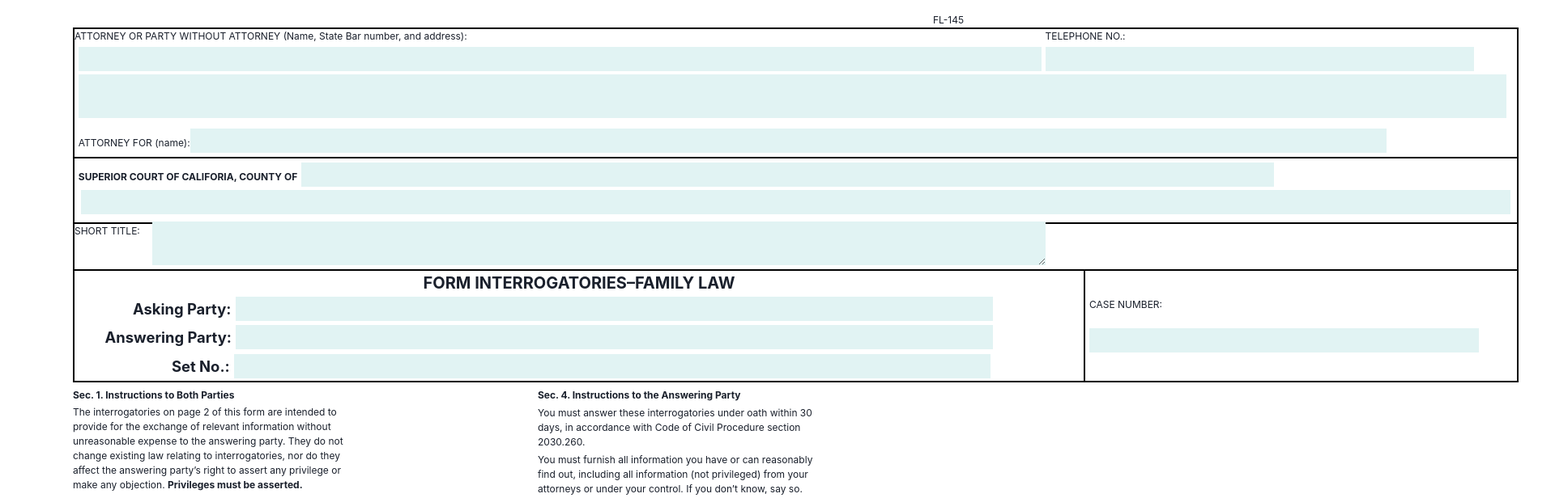
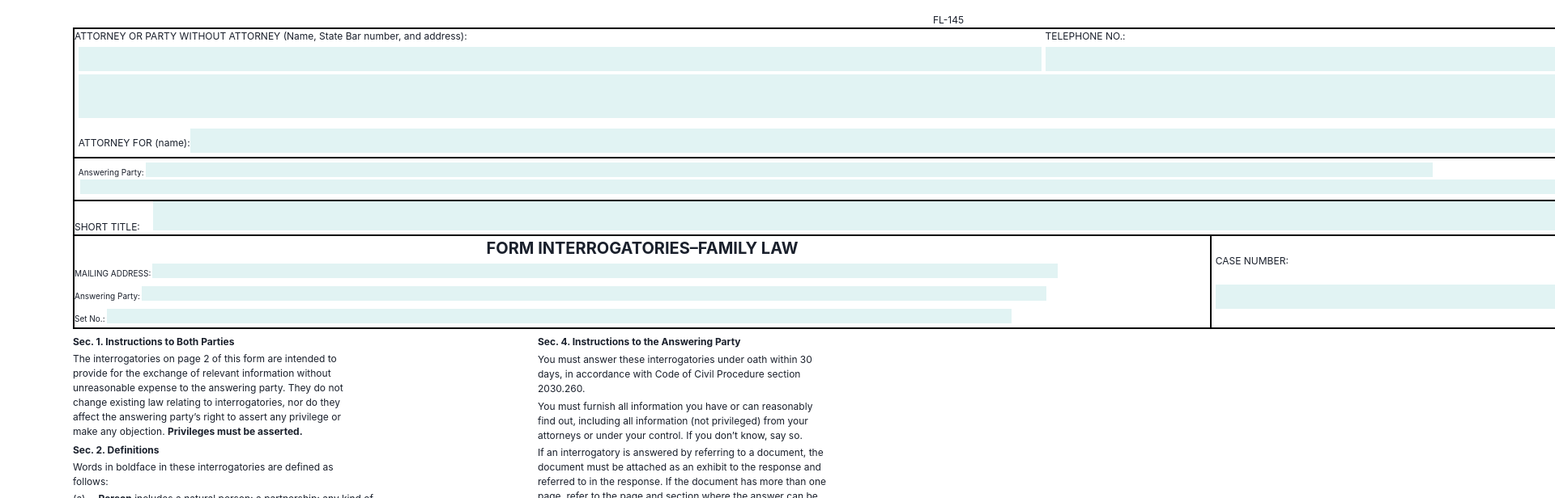
Before and after one commit to sddoc-in/by-the-law, a React (Create React App) app in the folder client/: page /pdf145 in a window 1280 px wide. Shown: the top 616 px of the page at 81% size, 1920 px wide, since content can reach past the window. Built offline with nearby package versions, Linux system fonts and the light colour scheme; the HTML template or start-up script is replaced by a standard one.

Commit message:
design well

```diff
--- a/client/src/components/pdf/fl142/fl142.tsx
+++ b/client/src/components/pdf/fl142/fl142.tsx
@@ -1303,7 +1303,6 @@ export default function FL142() {
                             <td style={{ border: "1px solid black", width: "5%" }}>
                                 <input style={{ backgroundColor: "rgb(225, 243, 243)", border: "none", marginLeft: 2, marginBottom:4,marginTop: 3, width: "93%" }} type="text" /><br />
 
-                                {/* <input size={10} style={{ backgroundColor: "rgb(225, 243, 243)", border: "none", margin: "0px" }} type="text" id="street" /> */}
                             </td>
                             <td style={{ border: "1px solid black", width: "5%" }}>
                             <input style={{ backgroundColor: "rgb(225, 243, 243)", border: "none", marginLeft: 2, marginBottom:4,marginTop: 3, width: "93%" }} type="text" /><br />
--- a/client/src/components/pdf/fl145/fl145.tsx
+++ b/client/src/components/pdf/fl145/fl145.tsx
@@ -36,7 +36,7 @@ export default function FL145() {
       ...details,
       InstructionsToTheAskingParty: {
         ...details.InstructionsToTheAskingParty,
-        [e.target.name]: e.target.value==="on"?true:false,
+        [e.target.name]: e.target.value === "on" ? true : false,
       },
     });
   }
@@ -46,7 +46,7 @@ export default function FL145() {
   // console.log(checked)
 
   return (
-    <div style={{ maxWidth: "1100px", margin: "auto",fontSize:12 }}>
+    <div style={{ maxWidth: "1100px", margin: "auto", fontSize: 12 }}>
       <div>
         <h3
           style={{
@@ -76,7 +76,7 @@ export default function FL145() {
                 colSpan={2}
               >
                 <div>
-                 <div style={{display:"flex"}}>
+                  <div style={{ display: "flex" }}>
                     <div>
                       <label>
                         ATTORNEY OR PARTY WITHOUT ATTORNEY (Name, State Bar number,
@@ -89,7 +89,7 @@ export default function FL145() {
                         style={{
                           backgroundColor: "rgb(225, 243, 243)",
                           border: "none",
-                            margin:"0.25rem 0.3rem",
+                          margin: "0.25rem 0.3rem",
                         }}
                         type="text" />
                     </div>
@@ -100,11 +100,11 @@ export default function FL145() {
                       <input
                         name={"AttorneyOrPartyWithoutAttorney"}
                         onChange={(e) => handleChange(e)}
-                        size={42}
+                        size={65}
                         style={{
                           backgroundColor: "rgb(225, 243, 243)",
                           border: "none",
-                          marginTop:"0.25rem"
+                          marginTop: "0.25rem"
                         }}
                         type="text" />
                     </div>
@@ -118,18 +118,18 @@ export default function FL145() {
                       border: "none",
                       width: "99%",
                       resize: "none",
-                      marginLeft:"0.3rem"
+                      marginLeft: "0.3rem"
                     }}
                     id=""
                     rows={3}
                   ></textarea>
                 </div>
-                <div style={{ marginTop: "0.2rem" , padding:"0.3rem"}}>
+                <div style={{ marginTop: "0.2rem", padding: "0.3rem" }}>
                   <label htmlFor="attorney">ATTORNEY FOR (name):</label>
                   <input
                     name={"AttorneyFor"}
                     onChange={(e) => handleChange(e)}
-                    size={121}
+                    size={147}
 
                     style={{
                       backgroundColor: "rgb(225, 243, 243)",
@@ -147,40 +147,19 @@ export default function FL145() {
                   width: "70%",
                   border: "2px solid black",
                   borderCollapse: "collapse",
-                padding:"0.3rem"
+                  padding: "0.3rem"
                 }}
                 colSpan={2}>
-                <div style={{ fontWeight: "bold" }}>
-                  <label htmlFor="name">
-                    SUPERIOR COURT OF CALIFORIA, COUNTY OF
-                  </label>
-                  <input
-                   name={"SUPERIORCOURTOFCALIFORNIACOUNTYOF"}
-                   onChange={(e) => handleChange(e)}
-                    size={98}
-                    style={{
-                      backgroundColor: "rgb(225, 243, 243)",
-                      border: "none",
-                      marginLeft: "0.3rem"
-
-                    }}
-                    type="text"
-                    id="name"
-                  />
-                  <br />
-                  <input
-                  name={"SUPERIORCOURTOFCALIFORNIACOUNTYOF"}
-                  onChange={(e) => handleChange(e)}
-                    size={145}
-                    style={{
-                      backgroundColor: "rgb(225, 243, 243)",
-                      border: "none",
-                      margin: "0.3rem 0.2rem"
-
-                    }}
-                    type="text"
-                    id="name"
-                  />
+                <div>
+                    <div className='mt-1 flex justify-end items-center'>
+                    <label htmlFor="street" style={{ fontSize: "10px" }}>Answering Party:</label>
+                    <input style={{ backgroundColor: "rgb(225, 243, 243)", border: "none", margin: "0px 2px", height: "18px", width: "79.7%" }}
+                      type="text" id="street" />
+                  </div>
+                  <div className='mt-1 flex justify-end items-center'>
+                    <input style={{ backgroundColor: "rgb(225, 243, 243)", border: "none", margin: "0px 2px", height: "18px", width: "100%" }}
+                      type="text" id="street" />
+                  </div>
                 </div>
               </td>
             </tr>
@@ -189,20 +168,19 @@ export default function FL145() {
                 width: "70%",
                 border: "2px solid black",
                 borderCollapse: "collapse",
-                }} colSpan={2}>
+              }} colSpan={3}>
               <label htmlFor="">SHORT TITLE:</label>
-                <br />
                 <textarea
                   name={"ShortTitle"}
                   onChange={(e) => handleChange(e)}
                   style={{
-                    marginLeft: "6rem",
-                    marginTop: "-1.3rem",
+                    marginLeft: "1rem",
                     backgroundColor: "rgb(225, 243, 243)",
                     border: "none",
+                    width:"91%",
+                    resize:"none"
                   }}
-                  cols={136}
-                  rows={3}
+                  rows={2}
                   defaultValue={""}
                 />
               </td>
@@ -219,59 +197,29 @@ export default function FL145() {
                   </label>
                 </div>
                 <div style={{ fontSize: "1.15rem" }}>
-                  <label style={{ marginLeft: "4.5rem" }} htmlFor="">
-                    <b>Asking Party:</b>
-                  </label>
-                  <input
-                    style={{
-                      backgroundColor: "rgb(225, 243, 243)",
-                      border: "none",
-                      margin:"2px 6px",
-                      width:"75%"
-                    }}
-                    onChange={(e) => handleFormInterrogatoriesFamilyLaw(e)}
-                    value={details.FormInterrogatoriesFamilyLaw?.AskingParty}
-                    name="AskingParty"
-                    type="text"
-                  />
-                  <br />
-                  <label style={{ marginLeft: "2.35rem" }} htmlFor="">
-                    <b>Answering Party:</b>
-                  </label>
-                  <input
-                   onChange={(e) => handleFormInterrogatoriesFamilyLaw(e)}
-                   value={details.FormInterrogatoriesFamilyLaw?.AnsweringParty}
-                   name="AnsweringParty"
-                    style={{
-                      backgroundColor: "rgb(225, 243, 243)",
-                      border: "none",
-                      margin:"3px 5px",
-                      width:"75%"
-                    }}
-                    type="text"
-                  />
-                  <br />
-                  <label style={{ marginLeft: "7.5rem" }} htmlFor="">
-                    <b>Set No.:</b>
-                  </label>
-                  <input
-                     onChange={(e) => handleFormInterrogatoriesFamilyLaw(e)}
-                     value={details.FormInterrogatoriesFamilyLaw?.SetNo}
-                     name=" SetNo"
-                    style={{
-                      backgroundColor: "rgb(225, 243, 243)",
-                      border: "none",
-                      margin:"3px 5px",
-                      width:"75%"
-                    }}
-                    type="text"
-                  />
-                  <br />
+                  <div className='mt-1 flex justify-end items-center'>
+                    <label htmlFor="street" style={{ fontSize: "10px" }}>MAILING ADDRESS:</label>
+                    <input style={{ backgroundColor: "rgb(225, 243, 243)", border: "none", margin: "0px 2px", height: "18px", width: "79.7%" }}
+                      type="text" id="street" />
+                  </div>
+
+                  <div className='mt-1 flex justify-end items-center'>
+                    <label htmlFor="street" style={{ fontSize: "10px" }}>Answering Party:</label>
+                    <input style={{ backgroundColor: "rgb(225, 243, 243)", border: "none", margin: "0px 2px", height: "18px", width: "79.7%" }}
+                      type="text" id="street" />
+                  </div>
+
+                  <div className='mt-1 flex justify-end items-center'>
+                    <label htmlFor="street" style={{ fontSize: "10px" }}>Set No.:</label>
+                    <input style={{ backgroundColor: "rgb(225, 243, 243)", border: "none", margin: "0px 2px", height: "18px", width: "79.7%" }}
+                      type="text" id="street" />
+                  </div>
+
                 </div>
               </td>
               <td>
                 <div>
-                  <label style={{marginLeft:"0.3rem", display:"flex", alignItems:"flex-start"}} htmlFor="street">CASE NUMBER:</label>
+                  <label style={{ marginLeft: "0.3rem", display: "flex", alignItems: "flex-start" }} htmlFor="street">CASE NUMBER:</label>
                   <br />
                   <input
                     name={"CaseNumber"}
@@ -280,7 +228,7 @@ export default function FL145() {
                     style={{
                       backgroundColor: "rgb(225, 243, 243)",
                       border: "none",
-                      margin:"2px 5px"
+                      margin: "2px 5px"
                     }}
                     type="text"
                   />
@@ -290,7 +238,7 @@ export default function FL145() {
           </tbody>
         </table>
 
-        <div style={{ display: "flex", width: "100%", fontSize: 12,marginTop:"0.4rem"  }}>
+        <div style={{ display: "flex", width: "100%", fontSize: 12, marginTop: "0.4rem" }}>
           <div style={{ width: "65%" }}>
             <div>
               <label htmlFor="">
@@ -310,7 +258,7 @@ export default function FL145() {
               </div>
             </div>
 
-            <div style={{marginTop:"0.3rem" }}>
+            <div style={{ marginTop: "0.3rem" }}>
               <label htmlFor="">
                 <b>Sec. 2. Definitions</b>
               </label>
@@ -385,7 +333,7 @@ export default function FL145() {
               </div>
             </div>
 
-            <div style={{marginTop:"0.4rem" }}>
+            <div style={{ marginTop: "0.4rem" }}>
               <label htmlFor="">
                 <b>Sec. 3. Instructions to the Asking Party</b>
               </label>
@@ -447,7 +395,7 @@ export default function FL145() {
               </div>
             </div>
 
-            <div style={{marginTop:"0.4rem" }}>
+            <div style={{ marginTop: "0.4rem" }}>
               <label htmlFor="">
                 <b>Sec. 5. Oath</b>
               </label>
@@ -517,7 +465,7 @@ export default function FL145() {
           </div>
         </div>
 
-        <hr style={{ width: "100%", marginTop:"0.9rem" }} />
+        <hr style={{ width: "100%", marginTop: "0.9rem" }} />
         <div style={{ display: "flex", justifyContent: "space-between" }}>
           <div style={{ listStyle: "none" }}>
             <li>Form Approved for Optional Use</li>
@@ -569,7 +517,7 @@ export default function FL145() {
                   1.
                 </label>
               </div>
-              <div style={{ marginLeft: "1rem" ,fontSize: 12 }}>
+              <div style={{ marginLeft: "1rem", fontSize: 12 }}>
                 <b>Personal history.</b>State your full name, current <br />
                 residence address and work address, social security <br />
                 number, any other names you have used, and the <br />
@@ -577,7 +525,7 @@ export default function FL145() {
               </div>
             </div>
 
-            <div style={{ display: "flex" , marginTop:"0.5rem" }}>
+            <div style={{ display: "flex", marginTop: "0.5rem" }}>
               <div>
                 <input
                   onChange={(e) => handleInstructionsToTheAskingParty(e)}
@@ -588,7 +536,7 @@ export default function FL145() {
                   2.
                 </label>
               </div>
-              <div style={{ marginLeft: "1rem" ,fontSize: 12 }}>
+              <div style={{ marginLeft: "1rem", fontSize: 12 }}>
                 <b>Agreements.</b> Are there any agreements between you <br />
                 and your spouse or domestic partner, made before or <br />
                 during your marriage or domestic partnership or after <br />
@@ -605,7 +553,7 @@ export default function FL145() {
               </div>
             </div>
 
-            <div style={{ display: "flex", marginTop:"0.5rem"  }}>
+            <div style={{ display: "flex", marginTop: "0.5rem" }}>
               <div>
                 <input
                   onChange={(e) => handleInstructionsToTheAskingParty(e)}
@@ -616,7 +564,7 @@ export default function FL145() {
                   3.
                 </label>
               </div>
-              <div style={{ marginLeft: "1rem",fontSize: 12 }}>
+              <div style={{ marginLeft: "1rem", fontSize: 12 }}>
                 <b>Legal actions.</b> Are you a party or do you anticipate{" "}
                 <br />
                 being a party to any legal or administrative proceeding <br />
@@ -626,7 +574,7 @@ export default function FL145() {
               </div>
             </div>
 
-            <div style={{ display: "flex",marginTop:"0.5rem"  }}>
+            <div style={{ display: "flex", marginTop: "0.5rem" }}>
               <div>
                 <input
                   onChange={(e) => handleInstructionsToTheAskingParty(e)}
@@ -637,7 +585,7 @@ export default function FL145() {
                   4.
                 </label>
               </div>
-              <div style={{ marginLeft: "1rem",fontSize: 12 }}>
+              <div style={{ marginLeft: "1rem", fontSize: 12 }}>
                 <b>Persons sharing residence.</b> State the name, age, <br />
                 and relationship to you of each <b>person</b> at your present{" "}
                 <br />
@@ -645,7 +593,7 @@ export default function FL145() {
               </div>
             </div>
 
-            <div style={{ display: "flex", marginTop:"0.5rem"  }}>
+            <div style={{ display: "flex", marginTop: "0.5rem" }}>
               <div>
                 <input
                   onChange={(e) => handleInstructionsToTheAskingParty(e)}
@@ -656,7 +604,7 @@ export default function FL145() {
                   5.
                 </label>
               </div>
-              <div style={{ marginLeft: "1rem",fontSize: 12}}>
+              <div style={{ marginLeft: "1rem", fontSize: 12 }}>
                 <b>Support provided others.</b> State the name, age, <br />
                 address, and relationship to you of each <b>person</b> for{" "}
                 <br />
@@ -665,7 +613,7 @@ export default function FL145() {
               </div>
             </div>
 
-            <div style={{ display: "flex", marginTop:"0.5rem"  }}>
+            <div style={{ display: "flex", marginTop: "0.5rem" }}>
               <div>
                 <input
                   onChange={(e) => handleInstructionsToTheAskingParty(e)}
@@ -676,7 +624,7 @@ export default function FL145() {
                   6.
                 </label>
               </div>
-              <div style={{ marginLeft: "1rem" ,fontSize: 12}}>
+              <div style={{ marginLeft: "1rem", fontSize: 12 }}>
                 <b>Support received for others.</b> State the name, age, <br />
                 address, and relationship to you of each <b>person</b> for{" "}
                 <br />
@@ -685,7 +633,7 @@ export default function FL145() {
               </div>
             </div>
 
-            <div style={{ display: "flex", marginTop:"0.5rem"  }}>
+            <div style={{ display: "flex", marginTop: "0.5rem" }}>
               <div>
                 <input
                   onChange={(e) => handleInstructionsToTheAskingParty(e)}
@@ -696,7 +644,7 @@ export default function FL145() {
                   7.
                 </label>
               </div>
-              <div style={{ marginLeft: "1rem",fontSize: 12 }}>
+              <div style={{ marginLeft: "1rem", fontSize: 12 }}>
                 <b>Current income.</b> List all income you received during{" "}
                 <br />
                 the past 12 months, its source, the basis for its <br />
@@ -705,7 +653,7 @@ export default function FL145() {
               </div>
             </div>
 
-            <div style={{ display: "flex", marginTop:"0.5rem"  }}>
+            <div style={{ display: "flex", marginTop: "0.5rem" }}>
               <div>
                 <input
                   onChange={(e) => handleInstructionsToTheAskingParty(e)}
@@ -716,7 +664,7 @@ export default function FL145() {
                   8.
                 </label>
               </div>
-              <div style={{ marginLeft: "1rem",fontSize: 12 }}>
+              <div style={{ marginLeft: "1rem", fontSize: 12 }}>
                 <b>Other income.</b> During the past three years, have you{" "}
                 <br />
                 received cash or other property from any source not <br />
@@ -726,7 +674,7 @@ export default function FL145() {
               </div>
             </div>
 
-            <div style={{ display: "flex", marginTop:"0.5rem"  }}>
+            <div style={{ display: "flex", marginTop: "0.5rem" }}>
               <div>
                 <input
                   onChange={(e) => handleInstructionsToTheAskingParty(e)}
@@ -737,7 +685,7 @@ export default function FL145() {
                   9.
                 </label>
               </div>
-              <div style={{ marginLeft: "1rem",fontSize: 12 }}>
+              <div style={{ marginLeft: "1rem", fontSize: 12 }}>
                 <b>Tax returns. </b> Attach copies of all tax returns and tax{" "}
                 <br />
                 schedules filed by or for you in any jurisdiction for the <br />
@@ -745,7 +693,7 @@ export default function FL145() {
               </div>
             </div>
 
-            <div style={{ display: "flex", marginTop:"0.5rem" ,fontSize: 12 }}>
+            <div style={{ display: "flex", marginTop: "0.5rem", fontSize: 12 }}>
               <div>
                 <input
                   onChange={(e) => handleInstructionsToTheAskingParty(e)}
@@ -756,14 +704,14 @@ export default function FL145() {
                   10.
                 </label>
               </div>
-              <div style={{ marginLeft: "1rem",fontSize: 12 }}>
+              <div style={{ marginLeft: "1rem", fontSize: 12 }}>
                 <b>Schedule of assets and debts.</b> Complete the <br />
                 <i>Schedule of Assets and Debts</i> (form FL-142) served <br />
                 with these interrogatories.
               </div>
             </div>
 
-            <div style={{ display: "flex", marginTop:"0.5rem"  }}>
+            <div style={{ display: "flex", marginTop: "0.5rem" }}>
               <div>
                 <input
                   onChange={(e) => handleInstructionsToTheAskingParty(e)}
@@ -774,7 +722,7 @@ export default function FL145() {
                   11.
                 </label>
               </div>
-              <div style={{ marginLeft: "1rem" ,fontSize: "12"}}>
+              <div style={{ marginLeft: "1rem", fontSize: "12" }}>
                 <b>Separate property contentions.</b> State the facts that{" "}
                 <br />
                 support your contention that an asset or debt is <br />
@@ -807,7 +755,7 @@ export default function FL145() {
               </div>
             </div>
 
-            <div style={{ display: "flex", marginTop:"0.5rem"  }}>
+            <div style={{ display: "flex", marginTop: "0.5rem" }}>
               <div>
                 <input
                   onChange={(e) => handleInstructionsToTheAskingParty(e)}
@@ -834,7 +782,7 @@ export default function FL145() {
               </div>
             </div>
 
-            <div style={{ display: "flex", marginTop:"0.5rem"  }}>
+            <div style={{ display: "flex", marginTop: "0.5rem" }}>
               <div>
                 <input
                   onChange={(e) => handleInstructionsToTheAskingParty(e)}
@@ -856,7 +804,7 @@ export default function FL145() {
               </div>
             </div>
 
-            <div style={{ display: "flex", marginTop:"0.5rem"  }}>
+            <div style={{ display: "flex", marginTop: "0.5rem" }}>
               <div>
                 <input
                   onChange={(e) => handleInstructionsToTheAskingParty(e)}
@@ -875,7 +823,7 @@ export default function FL145() {
               </div>
             </div>
 
-            <div style={{ display: "flex", marginTop:"0.5rem"  }}>
+            <div style={{ display: "flex", marginTop: "0.5rem" }}>
               <div>
                 <input
                   onChange={(e) => handleInstructionsToTheAskingParty(e)}
@@ -896,7 +844,7 @@ export default function FL145() {
               </div>
             </div>
 
-            <div style={{ display: "flex", marginTop:"0.5rem"  }}>
+            <div style={{ display: "flex", marginTop: "0.5rem" }}>
               <div>
                 <input
                   onChange={(e) => handleInstructionsToTheAskingParty(e)}
@@ -918,7 +866,7 @@ export default function FL145() {
               </div>
             </div>
 
-            <div style={{ display: "flex", marginTop:"0.5rem"  }}>
+            <div style={{ display: "flex", marginTop: "0.5rem" }}>
               <div>
                 <input
                   onChange={(e) => handleInstructionsToTheAskingParty(e)}
@@ -937,7 +885,7 @@ export default function FL145() {
               </div>
             </div>
 
-            <div style={{ display: "flex",marginTop:"0.5rem"  }}>
+            <div style={{ display: "flex", marginTop: "0.5rem" }}>
               <div>
                 <input
                   onChange={(e) => handleInstructionsToTheAskingParty(e)}
@@ -956,7 +904,7 @@ export default function FL145() {
               </div>
             </div>
 
-            <div style={{ display: "flex", marginTop:"0.5rem"  }}>
+            <div style={{ display: "flex", marginTop: "0.5rem" }}>
               <div>
                 <input
                   onChange={(e) => handleInstructionsToTheAskingParty(e)}
@@ -975,7 +923,7 @@ export default function FL145() {
               </div>
             </div>
 
-            <div style={{ display: "flex", marginTop:"0.5rem"  }}>
+            <div style={{ display: "flex", marginTop: "0.5rem" }}>
               <div>
                 <input
                   onChange={(e) => handleInstructionsToTheAskingParty(e)}
```
Also changed, not shown: client/src/components/pdf/fl141/fl141.tsx (+18 -23 lines). Lines whose indentation alone changed are shown as unchanged.
